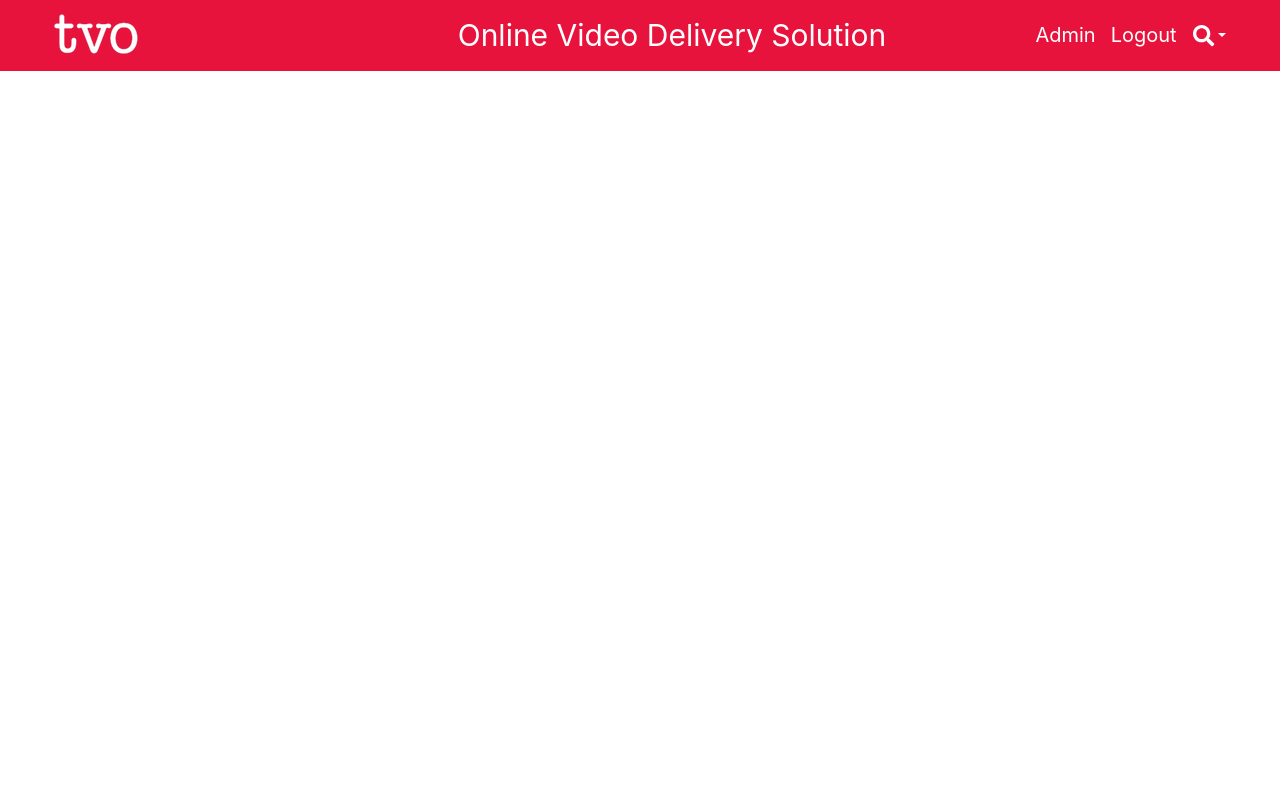
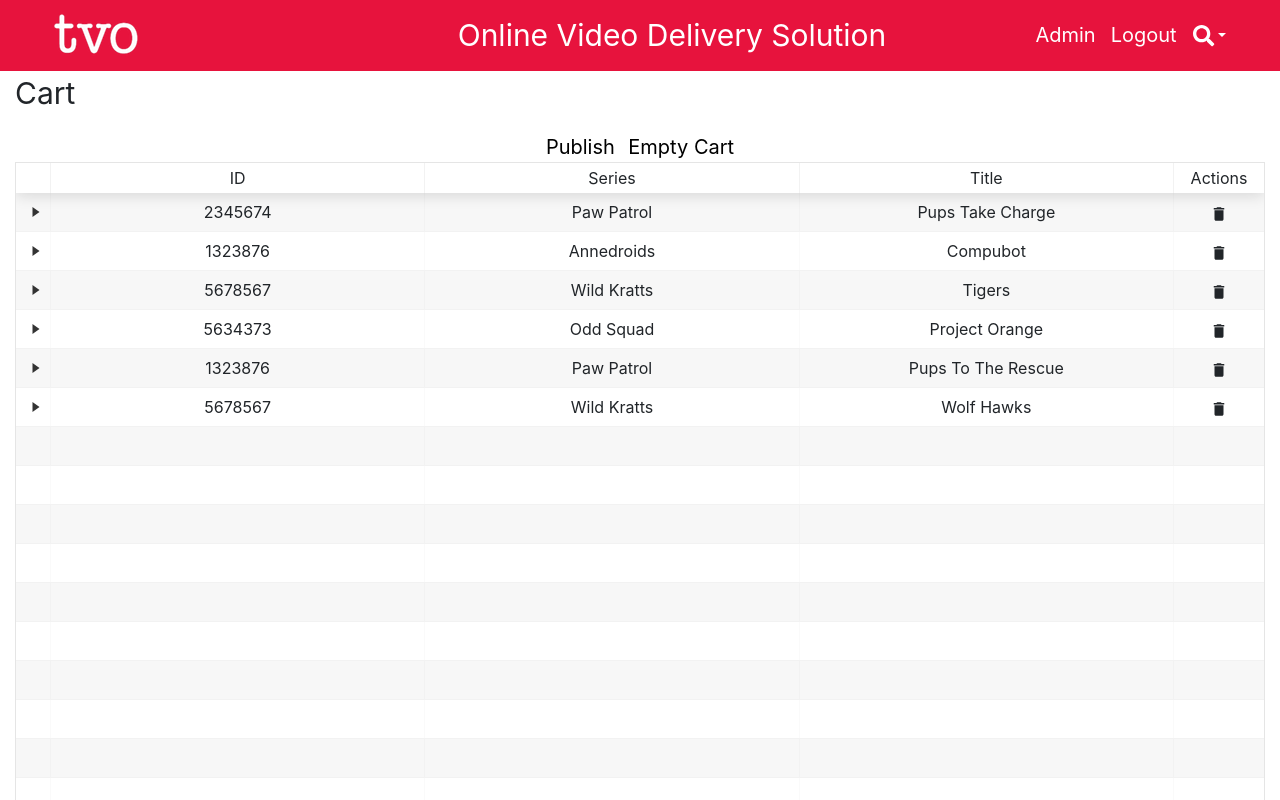
Before and after one commit to wilfredilagan/video-delivery-solution, a React (Create React App) app: page /app/cart in a window 1280 px wide. Shown: the top 800 px of the page. Built offline with nearby package versions, Linux system fonts and the light colour scheme; sample sign-in values are in the browser's storage.

Commit message:
added new components and routes

```diff
--- a/src/App.js
+++ b/src/App.js
@@ -7,6 +7,7 @@
 import Metadata from './Metadata';
 import MetadataEdit from './MetadataEdit';
 import Schedule from './Schedule';
+import Cart from './Cart';
 import { Container, Row, Col } from 'reactstrap';
 import {Route} from "react-router-dom";
 import AuthHelperMethods from './AuthHelperMethods';
@@ -43,6 +44,7 @@
             <Route path="/app/metadata" exact component={Metadata}/>
             <Route path="/app/metadatedit" exact component={MetadataEdit}/>
             <Route path="/app/schedule" exact component={Schedule}/>
+            <Route path="/app/cart" exact component={Cart}/>
         </Row>
       </Container>
     </div>
--- /dev/null
+++ b/src/Cart.js
@@ -0,0 +1,105 @@
+import React from 'react';
+import {Row} from 'reactstrap';
+import ReactTable from 'react-table'
+import 'react-table/react-table.css';
+import DeleteIcon from '@material-ui/icons/Delete';
+import { NavLink, Link} from "react-router-dom";
+
+export default class Cart extends React.Component {
+  constructor() {
+    super();
+    this.state = {myRows: [
+      {
+        id: '2345674',
+        series: 'Paw Patrol',
+        title: 'Pups Take Charge',
+        schedule: '<li>Brightcove / TVOKids: 2019-05-22 23:30 - 2022-05-22 23:30</li><li>Brightcove / TVOKids: 2019-05-22 23:30 - 2030-05-22 23:30</li>'
+      },
+      {
+        id: '1323876',
+        series: 'Annedroids',
+        title: 'Compubot',
+        schedule: 'Brightcove / TVOKids: 2019-05-22 23:30 - 2022-05-22 23:30</br>Brightcove / TVOKids: 2019-05-22 23:30 - 2030-05-22 23:30'
+      },
+      {
+        id: '5678567',
+        series: 'Wild Kratts',
+        title: 'Tigers',
+        schedule: 'Brightcove / TVOKids: 2019-05-22 23:30 - 2022-05-22 23:30</br>Brightcove / TVOKids: 2019-05-22 23:30 - 2030-05-22 23:30'
+      },
+      {
+        id: '5634373',
+        series: 'Odd Squad',
+        title: 'Project Orange',
+        schedule: 'Brightcove / TVOKids: 2019-05-22 23:30 - 2022-05-22 23:30</br>Brightcove / TVOKids: 2019-05-22 23:30 - 2030-05-22 23:30'
+      },
+      {
+        id: '1323876',
+        series: 'Paw Patrol',
+        title: 'Pups To The Rescue',
+        schedule: 'Brightcove / TVOKids: 2019-05-22 23:30 - 2022-05-22 23:30</br>Brightcove / TVOKids: 2019-05-22 23:30 - 2030-05-22 23:30'
+      },
+      {
+        id: '5678567',
+        series: 'Wild Kratts',
+        title: 'Wolf Hawks',
+        schedule: 'Brightcove / TVOKids: 2019-05-22 23:30 - 2022-05-22 23:30</br>Brightcove / TVOKids: 2019-05-22 23:30 - 2030-05-22 23:30'
+      }
+    ]}
+  }
+
+  handleDeleteClick = (value) => {
+    console.log('Remove asset ' + value + ' from cart')
+  };
+
+  render() {
+    const data = this.state.myRows;
+    const columns = [{
+      Header: 'ID',
+      accessor: 'id',
+      },{
+      Header: 'Series',
+      accessor: 'series',
+    },{
+      Header: 'Title',
+      accessor: 'title',
+    },{
+      Header: 'Actions',
+      accessor: 'actions',
+      width: 90,
+      Cell: row => (
+        <DeleteIcon style={{ cursor: 'pointer', fontSize: 18 }} onClick={() => this.handleDeleteClick(row.original.id)}></DeleteIcon>
+      )
+    }
+  ]
+    return(
+        <div className="col">
+            <p style={{textAlign: "left", fontSize: "30px"}}>Cart</p>
+            <NavLink to="/app/cart" style={{justifyContent: 'center', color: 'black', fontSize: "20px", marginTop: "4px"}}>Publish</NavLink>
+            &nbsp;&nbsp;&nbsp;
+            <NavLink to="/app/cart" style={{justifyContent: 'center', color: 'black', fontSize: "20px", marginTop: "4px"}}>Empty Cart</NavLink>
+            <ReactTable
+              data={data}
+              columns={columns}
+              sortable={true}
+              className='-striped -highlight'
+              SubComponent={row => {
+                return (
+                <div style={{textAlign: 'left', marginLeft: '100px'}}>
+                  Brightcove / TVOKids: 2019-05-22 23:30 - 2022-06-22 23:30<br/>
+                  Brightcove / TVOKids: 2019-07-22 23:30 - 2022-08-22 23:30<br/>
+                  Brightcove / TVOKids: 2019-09-22 23:30 - 2022-10-22 23:30<br/>
+                  Podcast / Kids: 2019-05-22 23:30 - 2099-05-22 23:30<br/>
+                  YouTube / Paw Patrol: 2019-05-22 23:30 - 2022-06-22 23:30<br/>
+                  YouTube / Paw Partrol: 2019-07-22 23:30 - 2022-08-22 23:30<br/>
+                  YouTube / Paw Partrol: 2019-09-22 23:30 - 2022-10-22 23:30
+                </div>)
+                }
+              }
+            />
+            <br />
+            <button onClick={() => this.handleStateChange()}>Update State</button>
+        </div>
+    )}
+
+}
--- a/src/Main.js
+++ b/src/Main.js
@@ -1,9 +1,9 @@
 import React from 'react';
 import {Row} from 'reactstrap';
 import ReactTable from 'react-table'
+import { NavLink, Link} from "react-router-dom";
 import 'react-table/react-table.css';
-import ScheduleOutlinedIcon from '@material-ui/icons/ScheduleOutlined';
-import DescriptionOutlinedIcon from '@material-ui/icons/DescriptionOutlined';
+import CreateIcon from '@material-ui/icons/Create';
 
 export default class Main extends React.Component {
   constructor() {
@@ -339,13 +339,12 @@
   }
 
   handleMetadataClick = (value) => {
-    console.log(value)
+    console.log('Asset ' + value + ' sent to metadata edit component')
     return this.props.history.push("/app/metadata");
   };
 
-  handleScheduleClick = (value) => {
-    console.log(value)
-    return this.props.history.push("/app/schedule");
+  handleScheduleClick = () => {
+    console.log('Update schedule link was clicked');
   };
 
   render() {
@@ -374,12 +373,10 @@
       accessor: 'actions',
       width: 90,
       Cell: row => (
-        row.original.status === 'Not Active'
-        ? <span></span>
-        : <span style={{cursor: 'pointer'}}>
-            <ScheduleOutlinedIcon style={{ fontSize: 18 }} onClick={() => this.handleScheduleClick(row.original.id)}></ScheduleOutlinedIcon>
+        <span>
+            <CreateIcon style={{ cursor: 'pointer', fontSize: 18 }} onClick={() => this.handleMetadataClick(row.original.id)}></CreateIcon>
             &nbsp;&nbsp;&nbsp;
-            <DescriptionOutlinedIcon style={{ fontSize: 18 }} onClick={() => this.handleMetadataClick(row.original.id)}></DescriptionOutlinedIcon>
+            <input type='checkbox' />
           </span>
         )
       }
@@ -387,6 +384,9 @@
     return(
         <div className="col">
             <p style={{textAlign: "left", fontSize: "30px"}}>Recent Items</p>
+            <NavLink to="/app/schedule" style={{justifyContent: 'center', color: 'black', fontSize: "20px"}} onClick={() => this.handleScheduleClick()}>Update Schedule</NavLink>
+            &nbsp;&nbsp;&nbsp;&nbsp;
+            <NavLink to="/app/cart" style={{justifyContent: 'center', color: 'black', fontSize: "20px"}}>View Cart</NavLink>
             <ReactTable
               data={data}
               columns={columns}
--- a/src/Metadata.js
+++ b/src/Metadata.js
@@ -1,7 +1,8 @@
 import React, { Component } from 'react';
-import ReactTable from 'react-table'
+import ReactTable from 'react-table';
+import { NavLink, Link} from "react-router-dom";
 import EditIcon from '@material-ui/icons/Edit';
-import 'react-table/react-table.css'
+import 'react-table/react-table.css';
 
 class Metadata extends Component {
   constructor() {
@@ -73,6 +74,9 @@
     return (
       <div className="col">
          <p style={{textAlign: "left", fontSize: "30px"}}>Metadata</p>
+         <NavLink to="/app/metadatedit" style={{justifyContent: 'center', color: 'black', fontSize: "20px", marginTop: "4px"}}>Add</NavLink>
+         &nbsp;&nbsp;&nbsp;&nbsp;
+         <NavLink to="/app" style={{justifyContent: 'center', color: 'black', fontSize: "20px", marginTop: "4px"}}>Save</NavLink>
         <ReactTable
           data={data}
           columns={columns}
--- a/src/MetadataEdit.js
+++ b/src/MetadataEdit.js
@@ -1,9 +1,5 @@
 import React from 'react';
-import {
-    Input,
-    Button,
-    Col,
-    Row } from 'reactstrap';
+import {Input, Button, Col, Row } from 'reactstrap';
 
 export default class Login extends React.Component {
 
--- a/src/Schedule.js
+++ b/src/Schedule.js
@@ -4,6 +4,7 @@
 import DeleteIcon from '@material-ui/icons/Delete';
 import 'react-table/react-table.css'
 import { Input, Button, Col, Row } from 'reactstrap';
+import { NavLink, Link} from "react-router-dom";
 
 class Schedule extends Component {
   constructor() {
@@ -113,7 +114,7 @@
             <Button >Add</Button>
           </Col>
         </Row>
-
+            <NavLink to="/app/cart" style={{justifyContent: 'center', color: 'black', fontSize: "20px", marginTop: "4px"}}>Add to Cart</NavLink>
         <ReactTable
           data={data}
           columns={columns}
```
